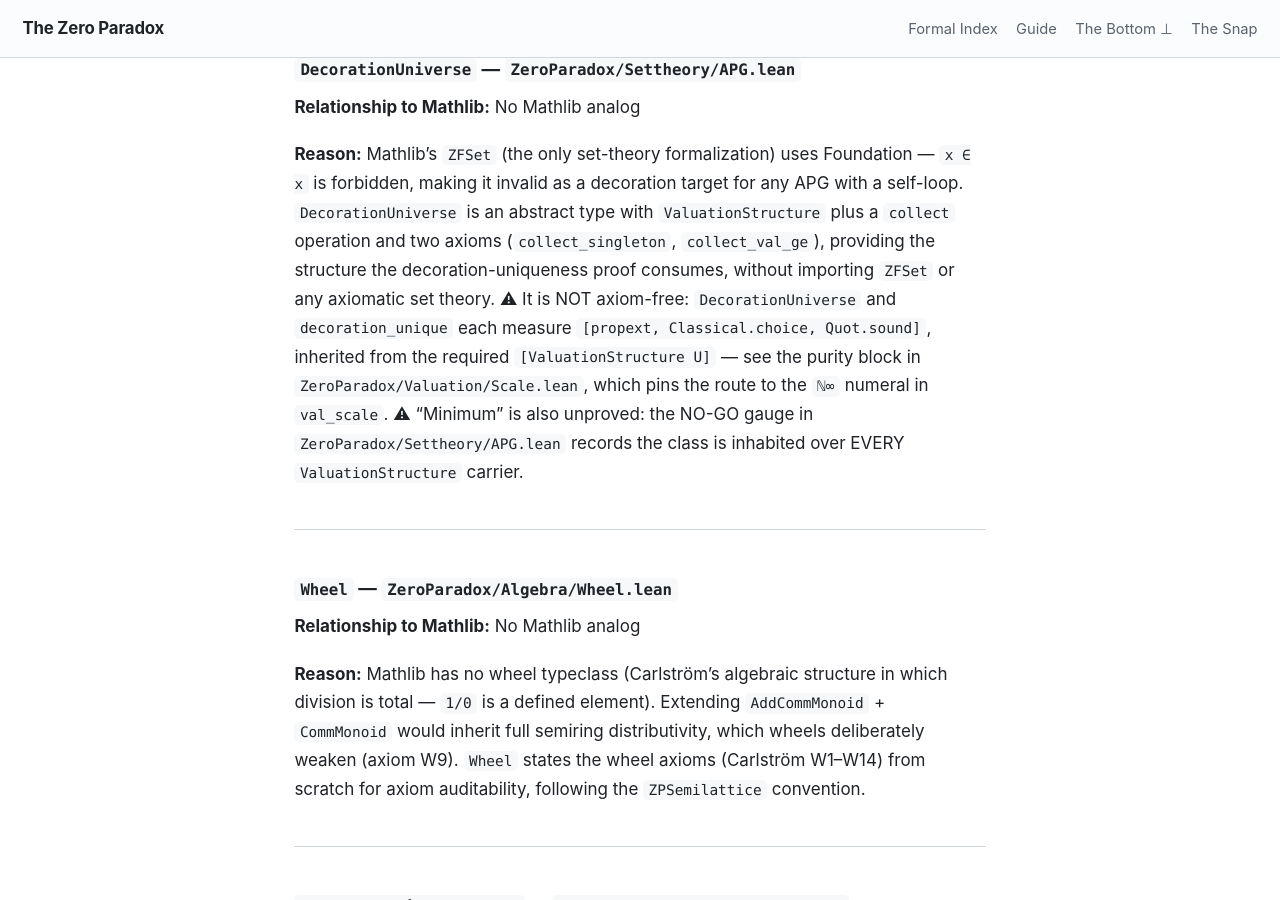
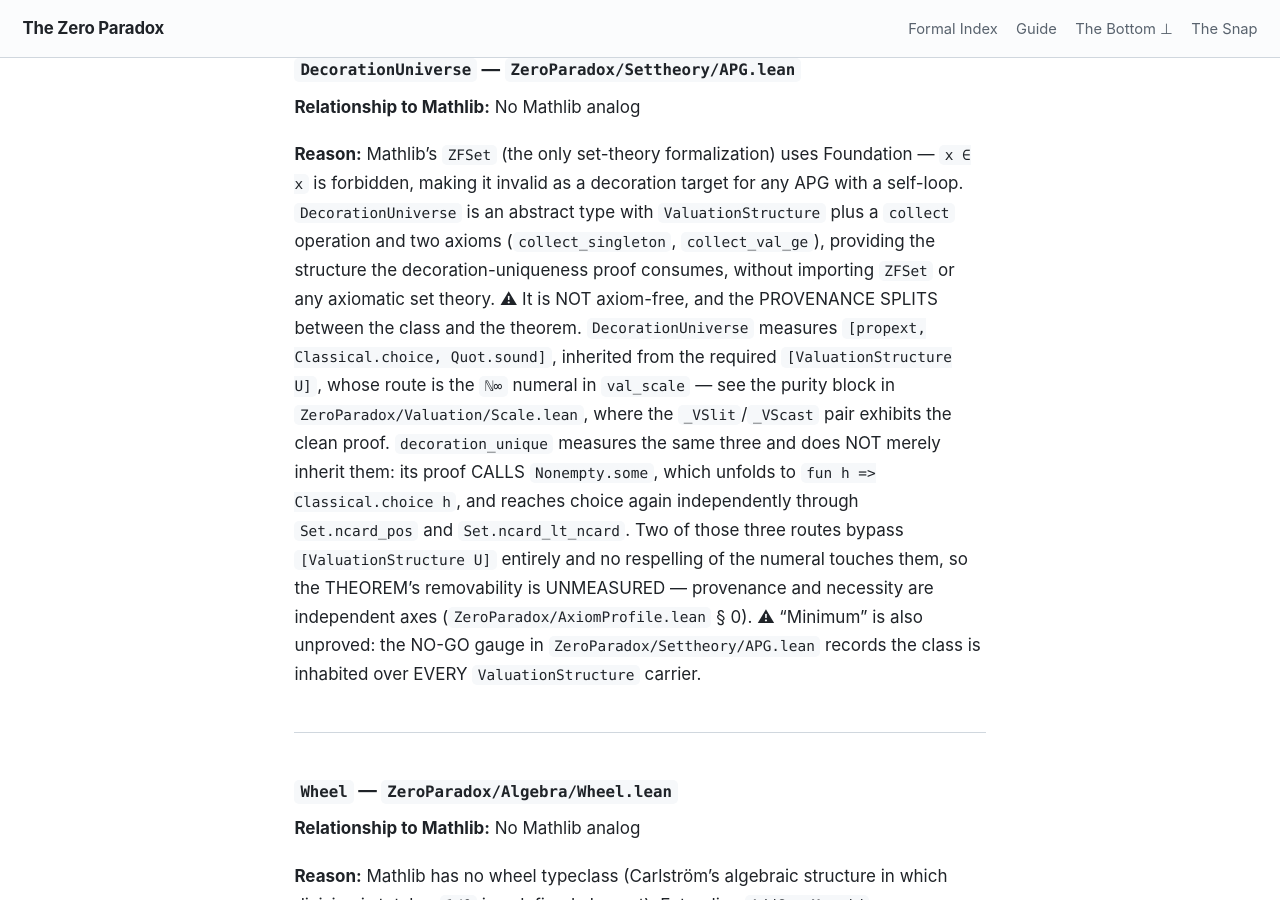
Before and after one commit to timbrigham/ZeroParadox, a Jekyll site: the page built from LEAN_CUSTOM_REGISTRY.md, in a window 1280 px wide and 900 px high, scrolled down 4798 px. Built offline with Jekyll 4.4.1, drawn with Linux system fonts in a browser that asks for light colours; our own code applies the rules of GitHub Pages for plain Markdown files.

Commit message:
Split the choice provenance between the class and the theorem
Editorial FAIL-BEDROCK at round 6. All five round-5 remediations held, verified
at the artifact and on the rendered page. The new finding is the same
provenance-versus-necessity conflation for the third time, on a third surface,
and this time in the reference document a Lean reader opens.

LEAN_CUSTOM_REGISTRY.md and the mirrored ZP-CUSTOM tag in APG.lean both said
DecorationUniverse and decoration_unique each carry Classical.choice "inherited
from the required [ValuationStructure U]", with Scale.lean pinning the route to
the numeral in val_scale. That is a dependency-provenance claim: where does this
pull the impure library in from. It names one import path where there are three,
and two of them do not pass through the named package at all.

Elaborated rather than read. Nonempty.some is [Classical.choice] alone and
unfolds to fun h => Classical.choice h, so decoration_unique's proof CALLS
choice directly when it takes an edge out of a Nonempty to build
Quiver.Path.nil.cons hw.some. Set.ncard_pos and Set.ncard_lt_ncard are each
independently tainted and the proof uses both, one in the zero branch and one in
the descent. So the theorem does not inherit its footprint through packaging.

The direction is what matters. Scale.lean scopes its own claim correctly: the
numeral is the route FOR THE CLASS, and the _VSlit/_VScast pair exhibits the
clean proof that earns the word accidental. The registry carried that scoping
across to the theorem, so a reader consulting it concludes the theorem's cost is
removable by respelling. The addendum says the opposite about its own theorem
one document over. Two published surfaces disagreed and the wrong one was the
one a Lean reader opens.

Both sites moved together. Fixing only the registry half would have been the
half-applied sweep this whole arc has been about, and the APG copy was the more
specific of the two, so the more wrong.

Also, ship.md contradicted itself: it says the prose signal files are retired,
then two sections later tells a caller that a STOP-ORDINARY gate writes its
signal. That verdict goes to the caller, who records it with outstanding
findings riding on the record. Corrected, along with the parameter list that
told a brief to name the signal it would write.

```diff
--- a/LEAN_CUSTOM_REGISTRY.md
+++ b/LEAN_CUSTOM_REGISTRY.md
@@ -88,7 +88,7 @@ Get-ChildItem ZeroParadox -Recurse -Filter *.lean | Select-String -Pattern '\[ZP
 
 **Relationship to Mathlib:** No Mathlib analog
 
-**Reason:** Mathlib's `ZFSet` (the only set-theory formalization) uses Foundation — `x ∈ x` is forbidden, making it invalid as a decoration target for any APG with a self-loop. `DecorationUniverse` is an abstract type with `ValuationStructure` plus a `collect` operation and two axioms (`collect_singleton`, `collect_val_ge`), providing the structure the decoration-uniqueness proof consumes, without importing `ZFSet` or any axiomatic set theory. ⚠ It is NOT axiom-free: `DecorationUniverse` and `decoration_unique` each measure `[propext, Classical.choice, Quot.sound]`, inherited from the required `[ValuationStructure U]` — see the purity block in `ZeroParadox/Valuation/Scale.lean`, which pins the route to the `ℕ∞` numeral in `val_scale`. ⚠ "Minimum" is also unproved: the NO-GO gauge in `ZeroParadox/Settheory/APG.lean` records the class is inhabited over EVERY `ValuationStructure` carrier.
+**Reason:** Mathlib's `ZFSet` (the only set-theory formalization) uses Foundation — `x ∈ x` is forbidden, making it invalid as a decoration target for any APG with a self-loop. `DecorationUniverse` is an abstract type with `ValuationStructure` plus a `collect` operation and two axioms (`collect_singleton`, `collect_val_ge`), providing the structure the decoration-uniqueness proof consumes, without importing `ZFSet` or any axiomatic set theory. ⚠ It is NOT axiom-free, and the PROVENANCE SPLITS between the class and the theorem. `DecorationUniverse` measures `[propext, Classical.choice, Quot.sound]`, inherited from the required `[ValuationStructure U]`, whose route is the `ℕ∞` numeral in `val_scale` — see the purity block in `ZeroParadox/Valuation/Scale.lean`, where the `_VSlit`/`_VScast` pair exhibits the clean proof. `decoration_unique` measures the same three and does NOT merely inherit them: its proof CALLS `Nonempty.some`, which unfolds to `fun h => Classical.choice h`, and reaches choice again independently through `Set.ncard_pos` and `Set.ncard_lt_ncard`. Two of those three routes bypass `[ValuationStructure U]` entirely and no respelling of the numeral touches them, so the THEOREM's removability is UNMEASURED — provenance and necessity are independent axes (`ZeroParadox/AxiomProfile.lean` § 0). ⚠ "Minimum" is also unproved: the NO-GO gauge in `ZeroParadox/Settheory/APG.lean` records the class is inhabited over EVERY `ValuationStructure` carrier.
 
 ---
 
```
Also changed, not shown: .claude/commands/ship.md, 1 other file.
